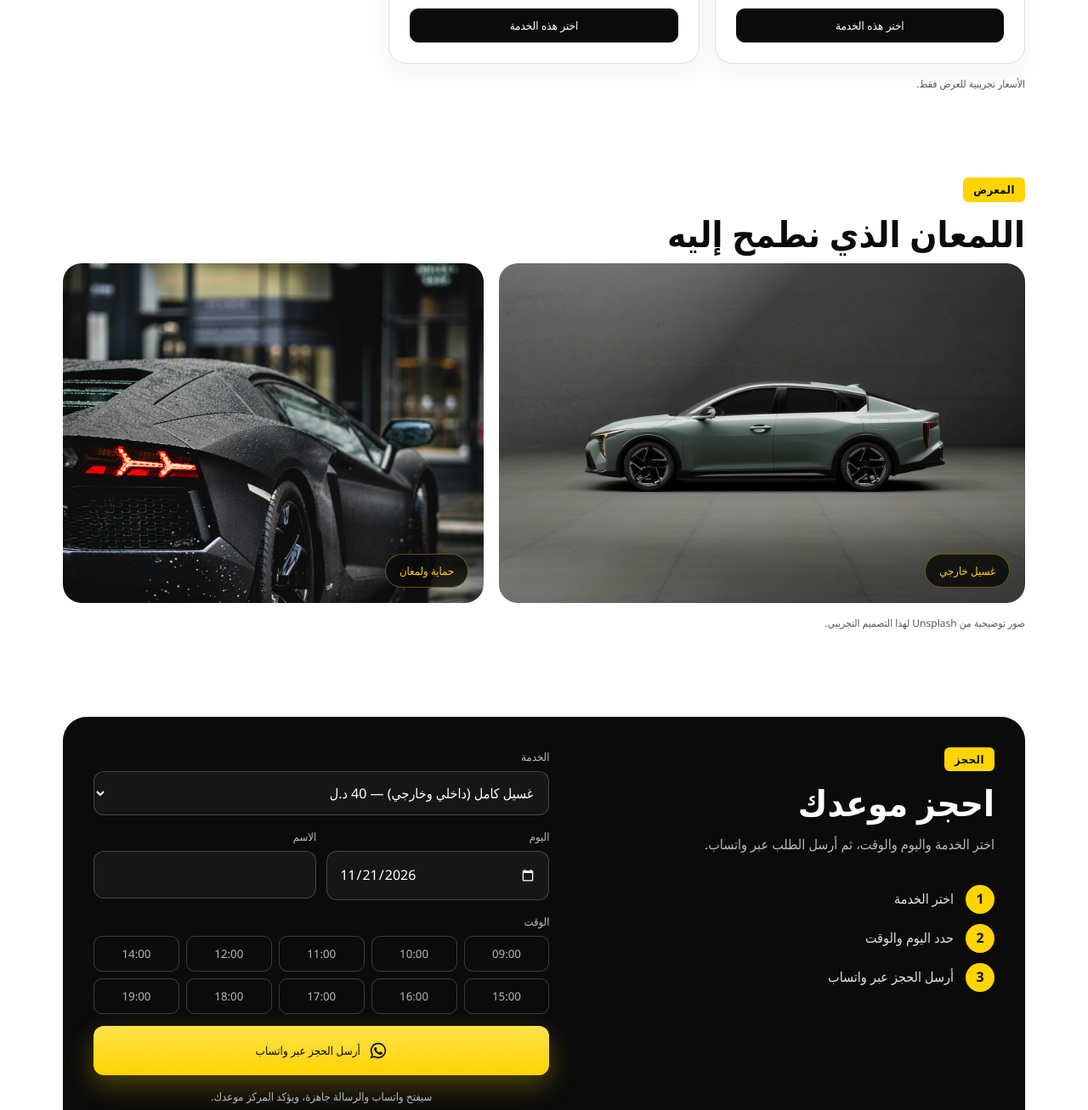
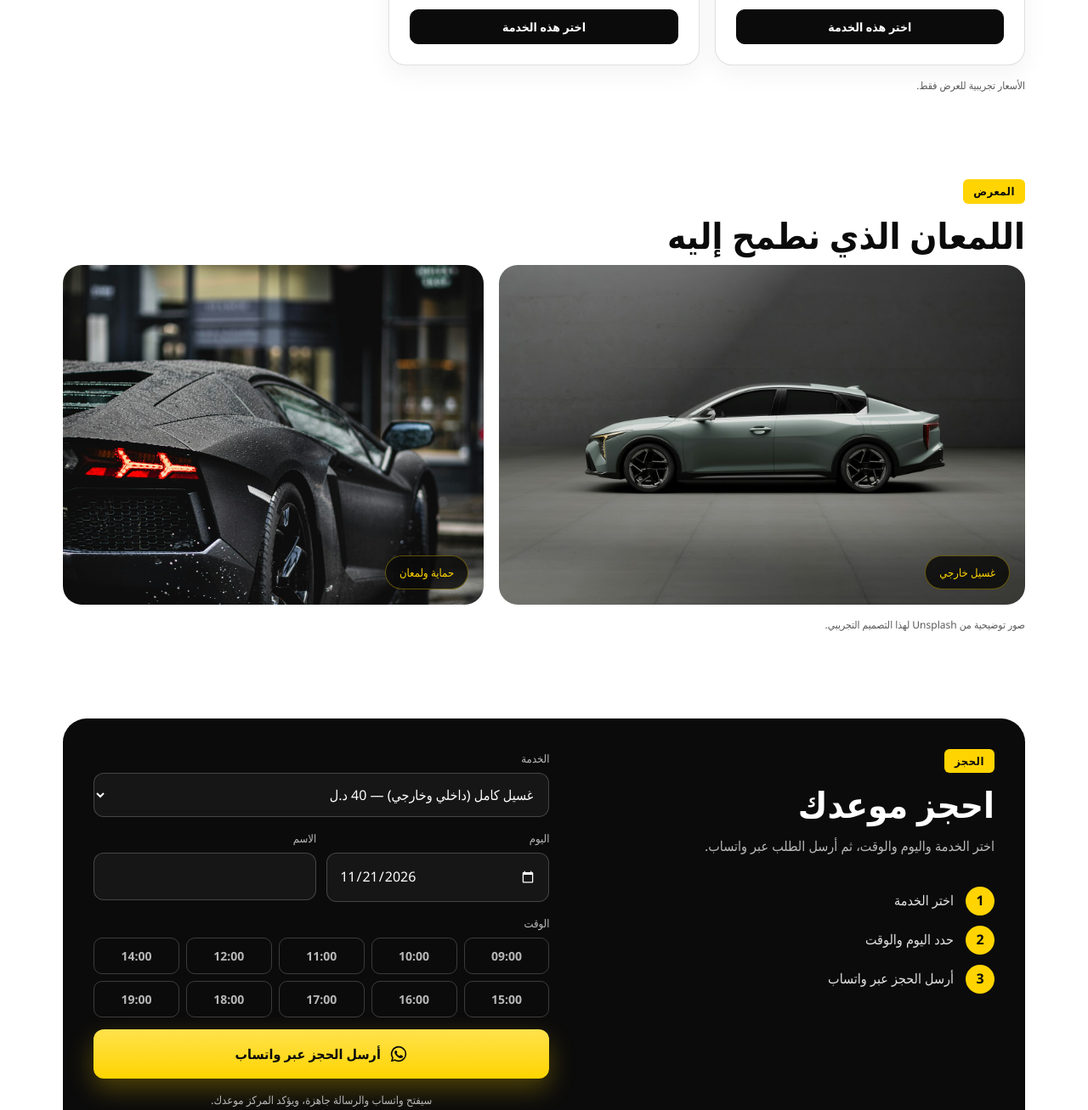
Before and after one commit to abduljr204/center77-demos, a plain HTML site: page index.html in a window 1280 px wide. Shown: the part 1493-2800 px from the top of the page at 85% size. Drawn offline with Linux system fonts and the light colour scheme.

Commit message:
change style css

```diff
--- a/css/style.css
+++ b/css/style.css
@@ -20,7 +20,7 @@ a{color:inherit;text-decoration:none}
 .btn{
   display:inline-flex;align-items:center;justify-content:center;gap:10px;
   background:linear-gradient(180deg,var(--y2),var(--y));color:var(--ink);
-  font:700 16px/1 inherit;font-family:inherit;padding:16px 26px;border-radius:12px;border:0;cursor:pointer;
+  font-weight:700;font-size:16px;line-height:1;font-family:inherit;padding:16px 26px;border-radius:12px;border:0;cursor:pointer;
   box-shadow:0 12px 30px rgba(255,212,0,.28);
 }
 .btn.ghost{background:rgba(255,255,255,.06);color:#fff;border:1px solid rgba(255,255,255,.45);box-shadow:none}
@@ -36,7 +36,7 @@ a{color:inherit;text-decoration:none}
 nav{display:flex;align-items:center;gap:26px}
 nav .l{font-size:14px;color:#e6e6e6}
 nav .l:hover{color:var(--y)}
-.lang{background:rgba(255,255,255,.08);color:#fff;border:1px solid var(--line-d);border-radius:10px;padding:8px 14px;font:700 13px inherit;font-family:inherit;cursor:pointer}
+.lang{background:rgba(255,255,255,.08);color:#fff;border:1px solid var(--line-d);border-radius:10px;padding:8px 14px;font-weight:700;font-size:13px;font-family:inherit;cursor:pointer}
 
 /* hero */
 .hero{position:relative;min-height:760px;overflow:hidden;background:var(--ink);color:#fff}
@@ -78,7 +78,7 @@ h2{font-size:clamp(28px,3.6vw,42px);font-weight:800;line-height:1.2;margin-botto
 .card p{font-size:14px;color:var(--muted);flex:1}
 .price{font-size:28px;font-weight:800;color:var(--ink)}
 .price small{font-size:13px;color:var(--muted);font-weight:600;margin-inline-start:6px}
-.card button{margin-top:6px;background:var(--ink);color:#fff;border:1px solid var(--ink);border-radius:10px;padding:10px;font:700 14px inherit;font-family:inherit;cursor:pointer;transition:background .2s,color .2s}
+.card button{margin-top:6px;background:var(--ink);color:#fff;border:1px solid var(--ink);border-radius:10px;padding:10px;font-weight:700;font-size:14px;font-family:inherit;cursor:pointer;transition:background .2s,color .2s}
 .card button:hover{background:var(--y);color:var(--ink);border-color:var(--y)}
 
 /* gallery */
@@ -100,7 +100,7 @@ input,select{width:100%;padding:13px 14px;border-radius:12px;border:1px solid rg
 input:focus,select:focus,.slots button:focus-visible{outline:2px solid var(--y);outline-offset:1px}
 .row{display:grid;grid-template-columns:1fr 1fr;gap:12px}
 .slots{display:grid;grid-template-columns:repeat(5,1fr);gap:8px}
-.slots button{padding:11px 0;border-radius:10px;border:1px solid rgba(255,255,255,.2);background:transparent;color:var(--muted-d);font:600 14px inherit;font-family:inherit;cursor:pointer}
+.slots button{padding:11px 0;border-radius:10px;border:1px solid rgba(255,255,255,.2);background:transparent;color:var(--muted-d);font-weight:600;font-size:14px;font-family:inherit;cursor:pointer}
 .slots button.on{background:var(--y);color:var(--ink);border-color:var(--y);font-weight:800}
 .err{color:#ffb4a8;font-size:14px}
 .hint{font-size:13px;color:var(--muted);text-align:center}
```
